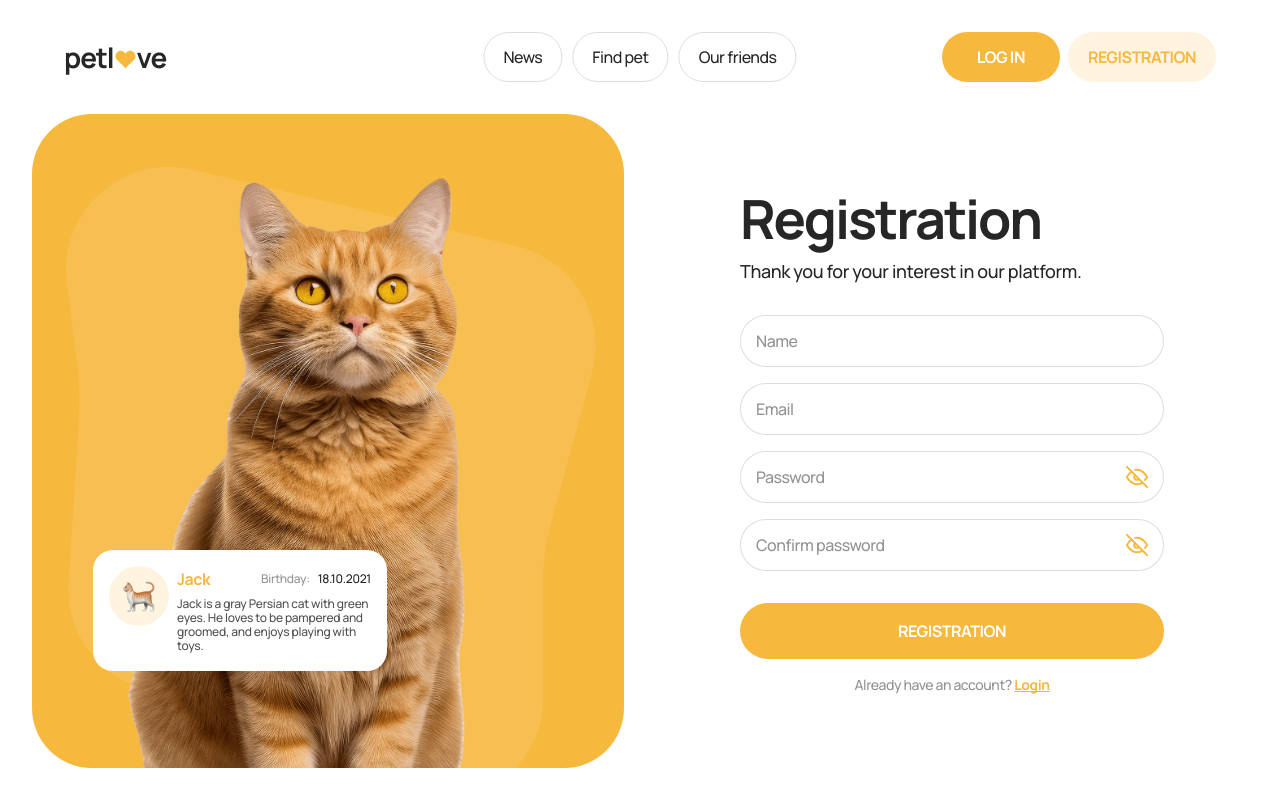
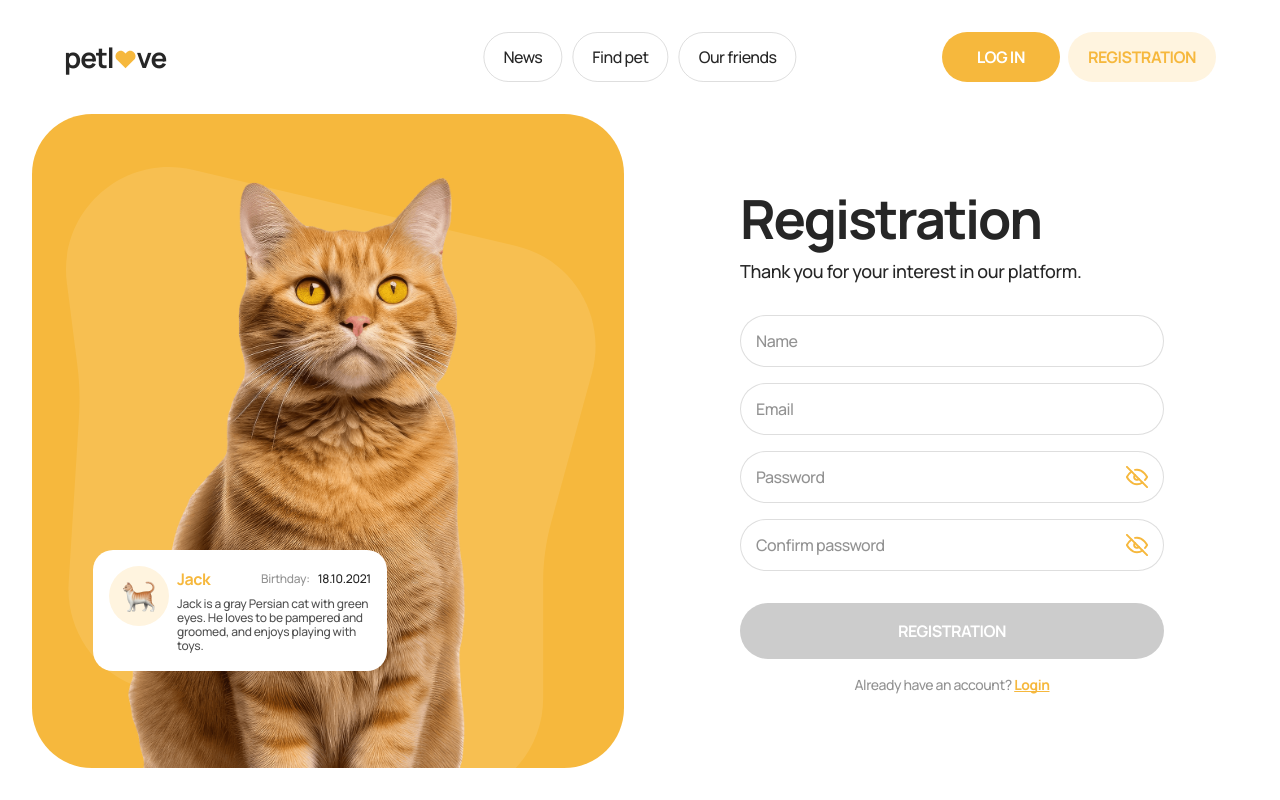
Before and after one commit to Mykhailenko-Oleksandr/pet-love, a Next.js app: page /register in a window 1280 px wide. Built offline with nearby package versions, Linux system fonts and the light colour scheme.

Commit message:
add disabled in btn registerForm

```diff
--- a/components/RegistrationForm/RegistrationForm.module.css
+++ b/components/RegistrationForm/RegistrationForm.module.css
@@ -137,6 +137,11 @@
   &:active {
     background-color: #f6b83d;
   }
+
+  &:disabled {
+    cursor: not-allowed;
+    background-color: #ccc;
+  }
 }
 
 .bottomTextBox {
@@ -235,6 +240,3 @@
     line-height: 143%;
   }
 }
-
-@media only screen and (min-width: 1280px) {
-}
--- a/components/RegistrationForm/RegistrationForm.tsx
+++ b/components/RegistrationForm/RegistrationForm.tsx
@@ -289,7 +289,7 @@ export default function RegistrationForm() {
         </div>
       </fieldset>
 
-      <button className={css.submitBtn} type="submit">
+      <button className={css.submitBtn} type="submit" disabled={!isValid}>
         Registration
       </button>
 
```
